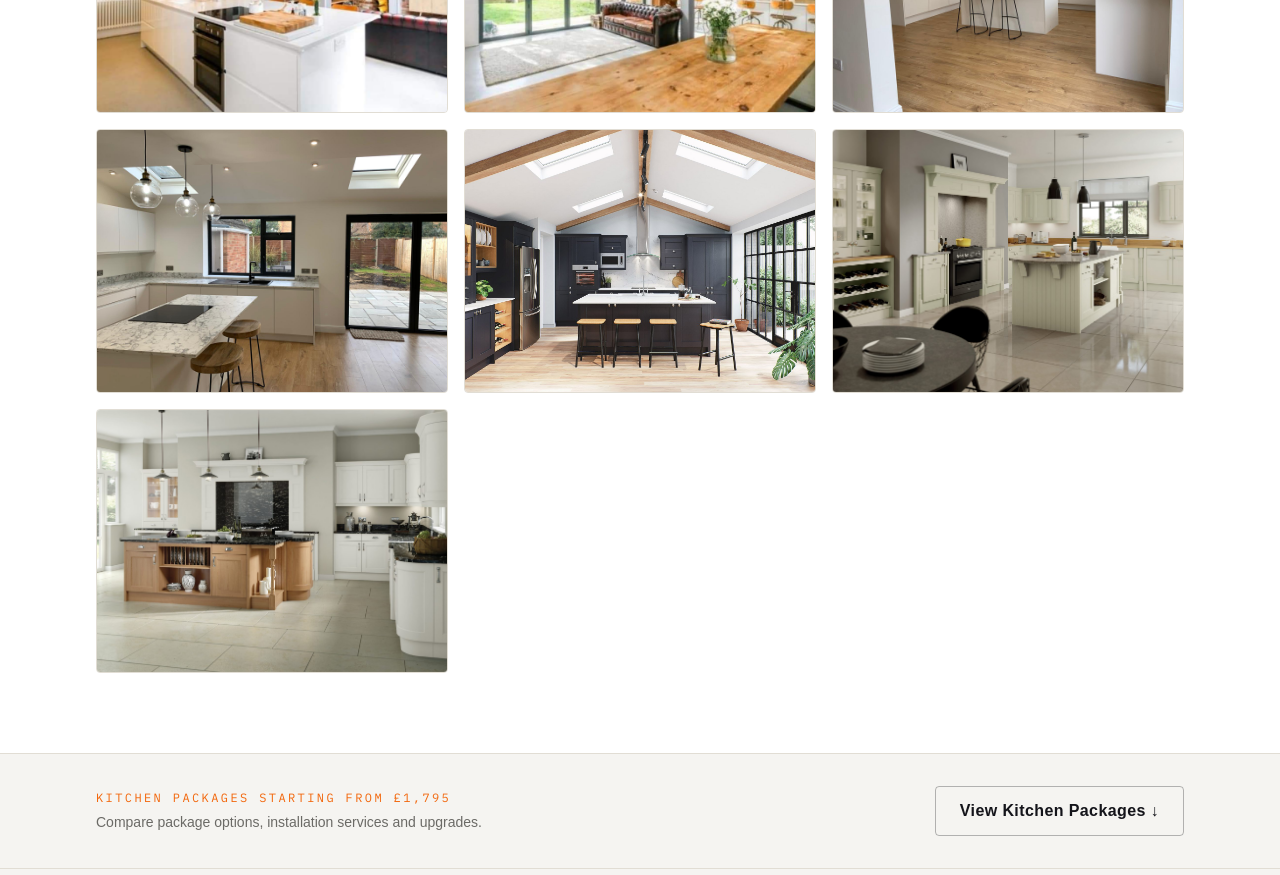
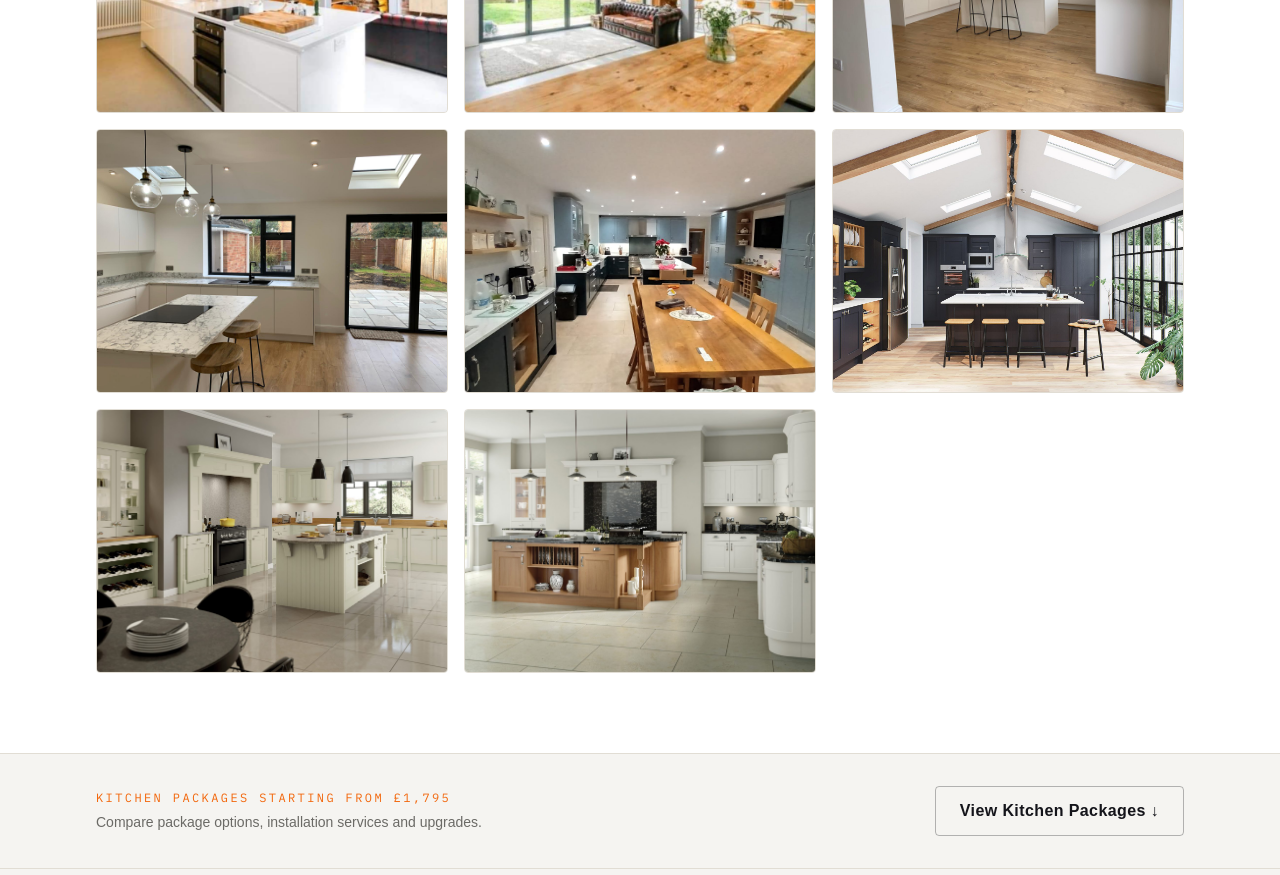
Before and after one commit to jasonkazakos-cpu/zebra-trades-website, a Next.js app: page /kitchen-installation in a window 1280 px wide. Shown: the part 3300-4175 px from the top of the page. Built offline with nearby package versions, Linux system fonts and the light colour scheme; a web font is replaced by a local one.

Commit message:
Add missing luxury solid wood kitchen image to gallery

```diff
--- a/app/kitchen-installation/page.tsx
+++ b/app/kitchen-installation/page.tsx
@@ -162,6 +162,7 @@ const kitchenGalleryImages: GalleryImage[] = [
   { src: "/images/kitchen-gallery/white-gloss-j-pull-handleless-kitchen-goffs-oak.jpg", alt: "White gloss J-pull handleless kitchen installation in Goffs Oak", caption: "White Gloss J-Pull Handleless — Goffs Oak" },
   { src: "/images/kitchen-gallery/white-gloss-kitchen-cheshunt-2.jpg", alt: "White gloss kitchen installation in Cheshunt", caption: "White Gloss Kitchen — Cheshunt" },
   { src: "/images/kitchen-gallery/white-gloss-kitchen-rear-extension-cheshunt.jpg", alt: "White gloss kitchen in rear extension in Cheshunt", caption: "White Gloss Kitchen Rear Extension — Cheshunt" },
+  { src: "/images/kitchen-gallery/luxury-kitchen-solid-wood-doors-hertfordshire.jpg", alt: "Luxury solid wood door kitchen installation in Hertfordshire", caption: "Luxury Solid Wood Doors — Hertfordshire" },
   { src: "/images/kitchen-design/cambridge-indigo-kitchen.jpg", alt: "Cambridge indigo kitchen installation", caption: "Cambridge Indigo Kitchen" },
   { src: "/images/kitchen-design/windsor-sage-green-kitchen.jpg", alt: "Windsor sage green kitchen installation", caption: "Windsor Sage Green Kitchen" },
   { src: "/images/kitchen-design/windsor-white-oak-kitchen.jpg", alt: "Windsor white oak kitchen installation", caption: "Windsor White Oak Kitchen" },
```
Also changed, not shown: public/images/kitchen-gallery/luxury-kitchen-solid-wood-doors-hertfordshire.jpg (added).
